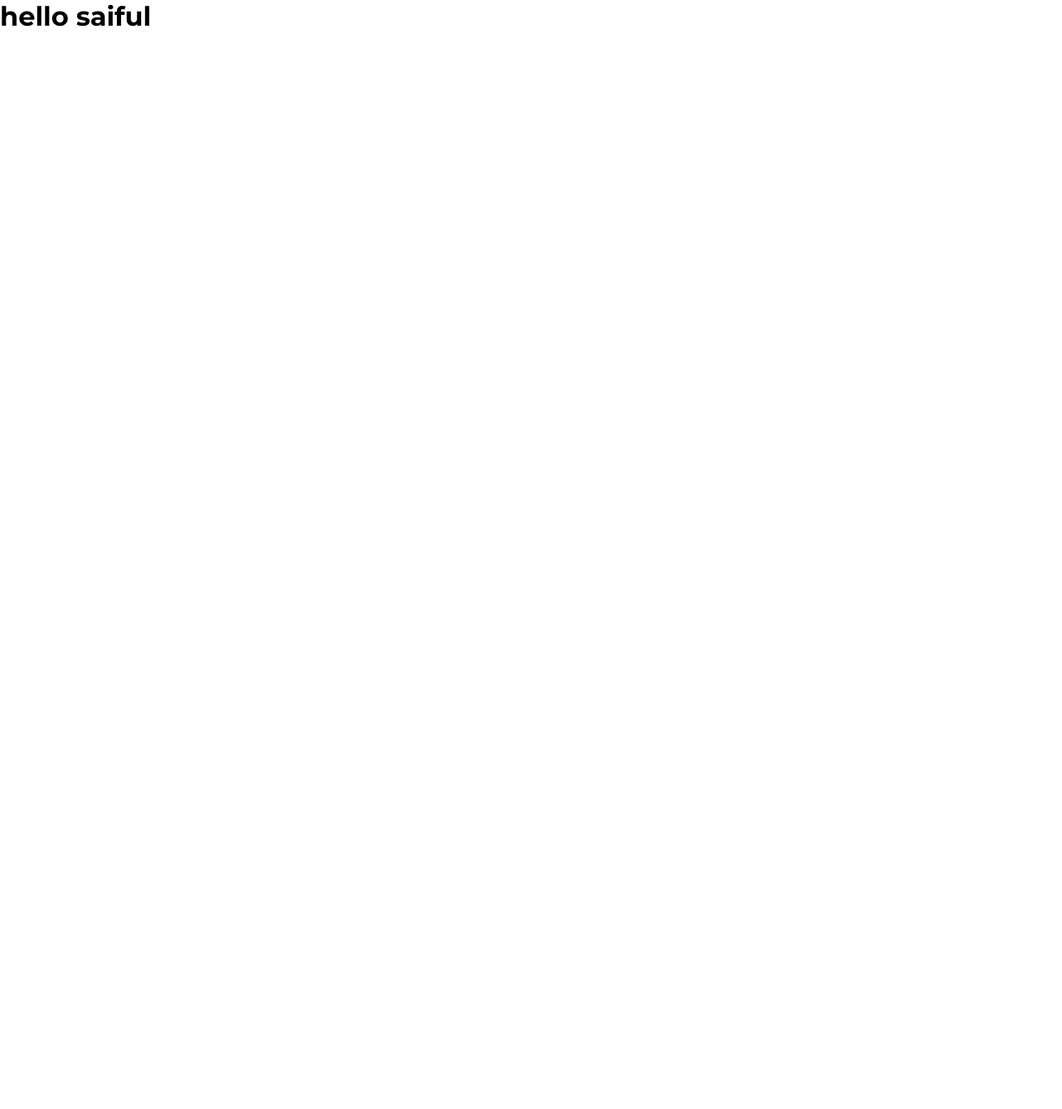
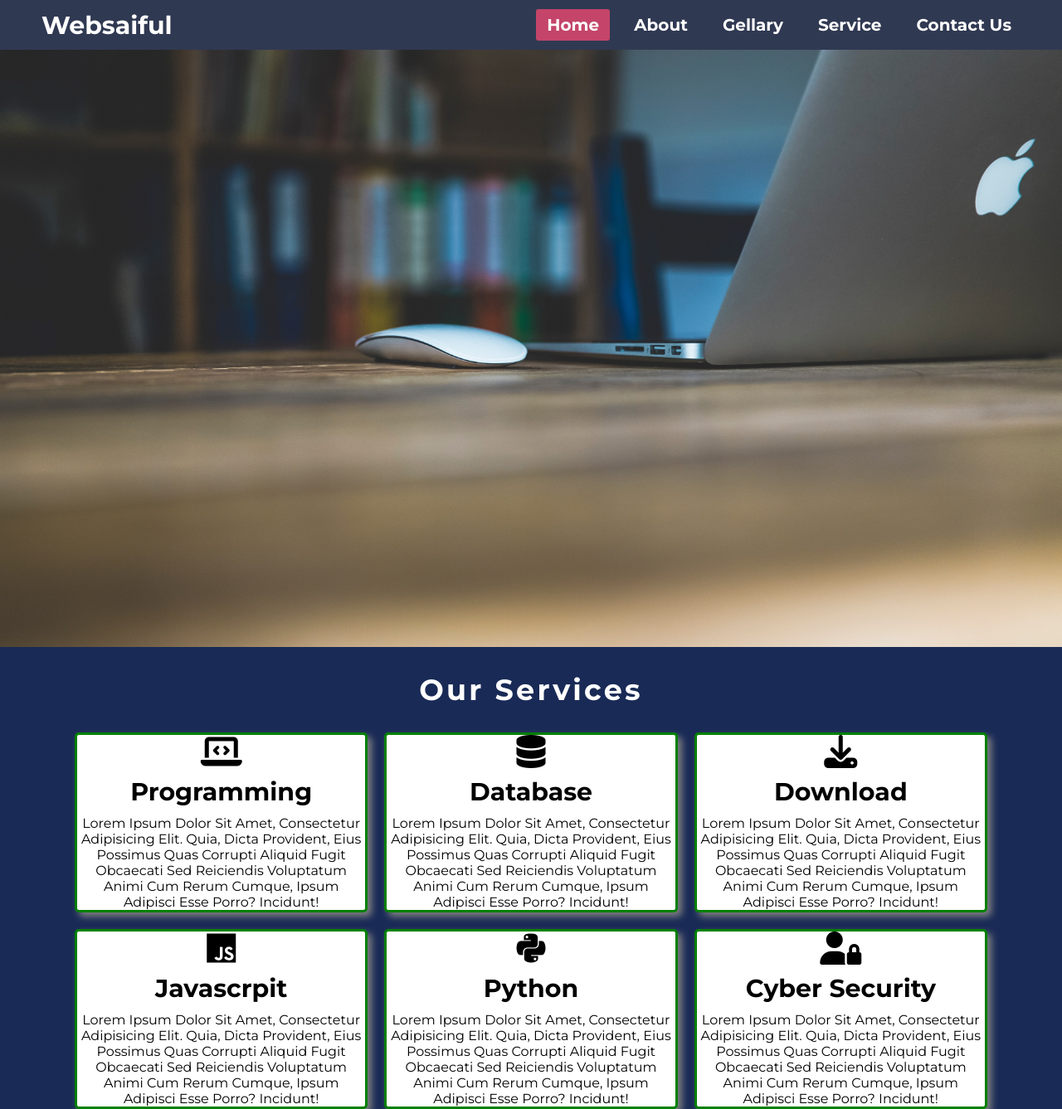
Before and after one commit to websaiful/responsive-website, a plain HTML site: page index.html in a window 1280 px wide. Shown: the whole page at 83% size. Before the commit the page ends 800 px from the top, so only its background shows below. Drawn offline with Linux system fonts and the light colour scheme.

Commit message:
content responsive

```diff
--- a/index.html
+++ b/index.html
@@ -11,6 +11,64 @@
     <script src="https://kit.fontawesome.com/8f037f1f1d.js" crossorigin="anonymous"></script>
 </head>
 <body>
-    <h1>hello saiful</h1>
+    <nav>
+        <div class="logo">
+               websaiful
+        </div>
+        <input type="checkbox" id="click">
+        <label for="click" id="menu-btn">
+            <i class="fas fa-bars"></i>
+        </label>
+        <ul>
+            <li><a class="active" href="#">home</a></li>
+            <li><a href="#">about</a></li>
+            <li><a href="#">gellary</a></li>
+            <li><a href="#">service</a></li>
+            <li><a href="#">contact us</a></li>
+        </ul>
+    </nav>
+    <header>
+
+    </header>
+    <!-- main section code start here -->
+    <main>
+        <section id="first-section">
+            <h1 class="service-title">our services</h1>
+            <div class="service-parent">
+                <div class="service-card">
+                    <i class="fas fa-laptop-code"></i>
+                    <h2>programming</h2>
+                    <p>Lorem ipsum dolor sit amet, consectetur adipisicing elit. Quia, dicta provident, eius possimus quas corrupti aliquid fugit obcaecati sed reiciendis voluptatum animi cum rerum cumque, ipsum adipisci esse porro? Incidunt!</p>
+                </div>
+                <div class="service-card">
+                    <i class="fas fa-database"></i>
+                    <h2>database</h2>
+                    <p>Lorem ipsum dolor sit amet, consectetur adipisicing elit. Quia, dicta provident, eius possimus quas corrupti aliquid fugit obcaecati sed reiciendis voluptatum animi cum rerum cumque, ipsum adipisci esse porro? Incidunt!</p>
+                </div>
+                <div class="service-card">
+                    <i class="fas fa-download"></i>
+                    <h2>download</h2>
+                    <p>Lorem ipsum dolor sit amet, consectetur adipisicing elit. Quia, dicta provident, eius possimus quas corrupti aliquid fugit obcaecati sed reiciendis voluptatum animi cum rerum cumque, ipsum adipisci esse porro? Incidunt!</p>
+                </div>
+                <div class="service-card">
+                    <i class="fab fa-js"></i>
+                    <h2>javascrpit</h2>
+                    <p>Lorem ipsum dolor sit amet, consectetur adipisicing elit. Quia, dicta provident, eius possimus quas corrupti aliquid fugit obcaecati sed reiciendis voluptatum animi cum rerum cumque, ipsum adipisci esse porro? Incidunt!</p>
+                </div>
+                <div class="service-card">
+                    <i class="fab fa-python"></i>
+                    <h2>python</h2>
+                    <p>Lorem ipsum dolor sit amet, consectetur adipisicing elit. Quia, dicta provident, eius possimus quas corrupti aliquid fugit obcaecati sed reiciendis voluptatum animi cum rerum cumque, ipsum adipisci esse porro? Incidunt!</p>
+                </div>
+                <div class="service-card">
+                    <i class="fas fa-user-lock"></i>
+                    <h2>cyber security</h2>
+                    <p>Lorem ipsum dolor sit amet, consectetur adipisicing elit. Quia, dicta provident, eius possimus quas corrupti aliquid fugit obcaecati sed reiciendis voluptatum animi cum rerum cumque, ipsum adipisci esse porro? Incidunt!</p>
+                </div>
+
+            </div>
+
+        </section>
+    </main>
 </body>
 </html>
--- a/style.css
+++ b/style.css
@@ -3,7 +3,144 @@
     margin: 0;
     padding: 0;
     box-sizing: border-box;
+    text-decoration: none;
+    list-style-type: none;
+    text-transform: capitalize;
 }
 body{
     font-family: Montserrat;
 }
+nav{
+    background-color: #303952;
+    height: 60px;
+    display: flex;
+    justify-content: space-between;
+    align-items: center;
+    padding: 0px 40px 0px 50px;
+}
+.logo{
+    color: #fff;
+    font-size: 30px;
+    font-weight: bold;
+}
+nav ul{
+    display: flex;
+}
+nav ul li{
+    margin: 0 8px;
+}
+nav ul li a{
+    color: #fff;
+    font-size: 20px;
+    font-weight: bold;
+    padding: 7px 13px;
+    transition: .5s;
+    border-radius: 3px;
+}
+nav ul li a.active,nav ul li a:hover{
+    background-color:#c44569 ;
+}
+#menu-btn{
+    font-size: 30px;
+    color: #fff;
+    cursor: pointer;
+    display: none;
+}
+#click{
+    display: none;
+}
+/* header code start */
+header{
+    background-image: url('img/banner.jpg');
+    height: 90vh;
+    background-size: cover;
+    background-position: center center;
+    background-repeat: no-repeat;
+}
+@media only screen and (max-width:952px){
+    #menu-btn{
+        display: block;
+    }
+    #click:checked ~ #menu-btn i::before{
+        content: '\f00d';
+    }
+    #click:checked ~ ul{
+        left: 0%;
+    }
+    ul{
+        position: fixed;
+        background-color: #303952;
+        top: 61px;
+        left: -100%;
+        height: 100vh;
+        flex-direction: column;
+        width: 100%;
+        text-align: center;
+        /* padding-top: 20px; */
+        transition: .5s ease;
+
+    }
+    nav ul li{
+        margin: 50px 0;
+    }
+    nav ul li a{
+        font-size: 25px;
+    }
+    nav ul li a:hover{
+        background: none;
+        color: #c44569;
+    }
+}
+
+/* first section code start here  */
+#first-section{
+    background-color: #192a56;
+}
+.service-title{
+    text-align: center;
+    color: #fff;
+    padding: 30px 0;
+    font-size: 35px;
+    letter-spacing: .2rem;
+}
+.service-parent{
+    width: 1100px;
+    margin: 0 auto;
+    display: grid;
+    grid-template-columns: repeat(3, 1fr);
+    grid-gap: 20px;
+}
+.service-card{
+    background-color: #fff;
+    text-align: center;
+    border-radius: 5px;
+    border: 3px solid green;
+    box-shadow: 5px 5px 8px gray;
+}
+.service-card i{
+    font-size: 40px;
+}
+.service-card h2{
+    font-weight: bold;
+    margin: 10px 0;
+    font-size: 30px;
+}
+
+/* first section code responsive start here  */
+@media only screen and (max-width:688px){
+    .service-parent{
+        display: grid;
+        grid-template-columns: repeat(1, 1fr);
+        width: 100%;
+        grid-gap: 10px;
+    }
+}
+
+@media only screen and (min-width:689px) and (max-width:1099px){
+    .service-parent{
+        display: grid;
+        grid-template-columns: repeat(2, 1fr);
+        width: 100%;
+        grid-gap: 20px;
+    }
+}
```
Also changed, not shown: img/banner.jpg (added).
